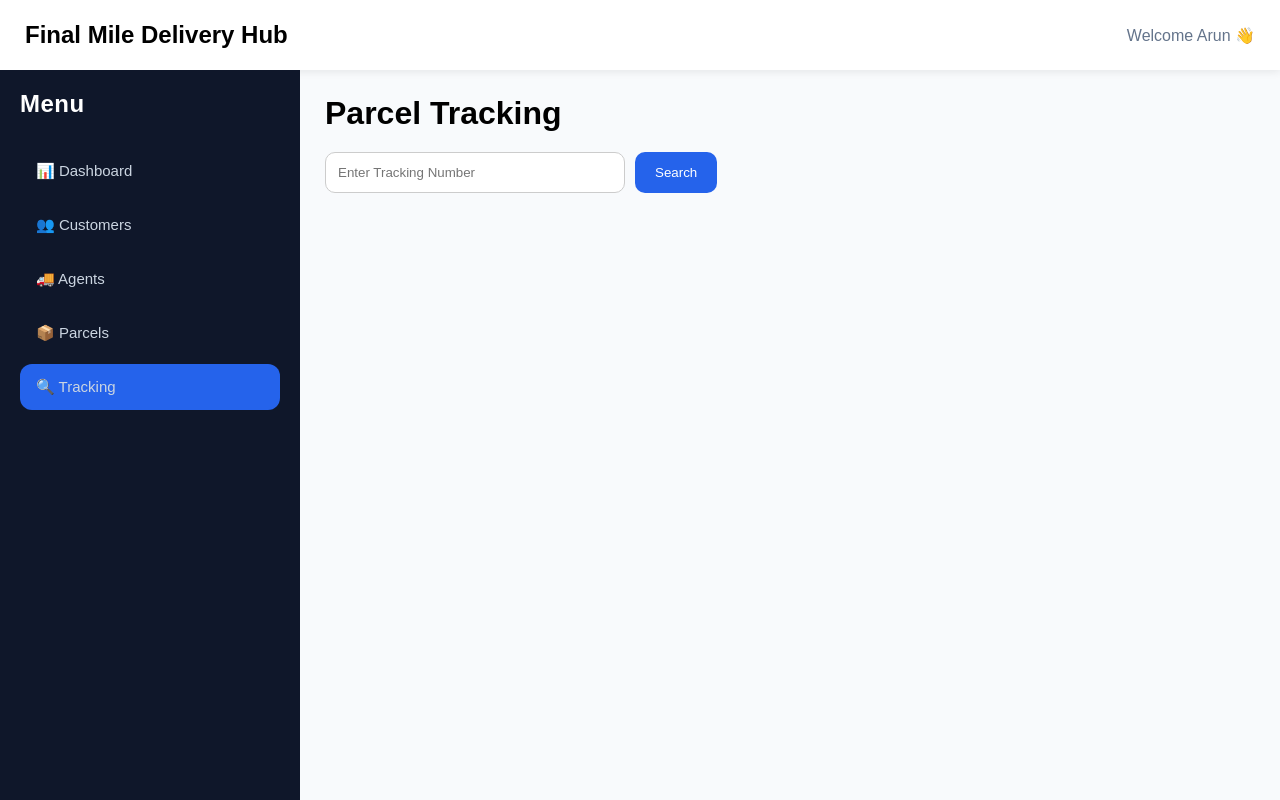
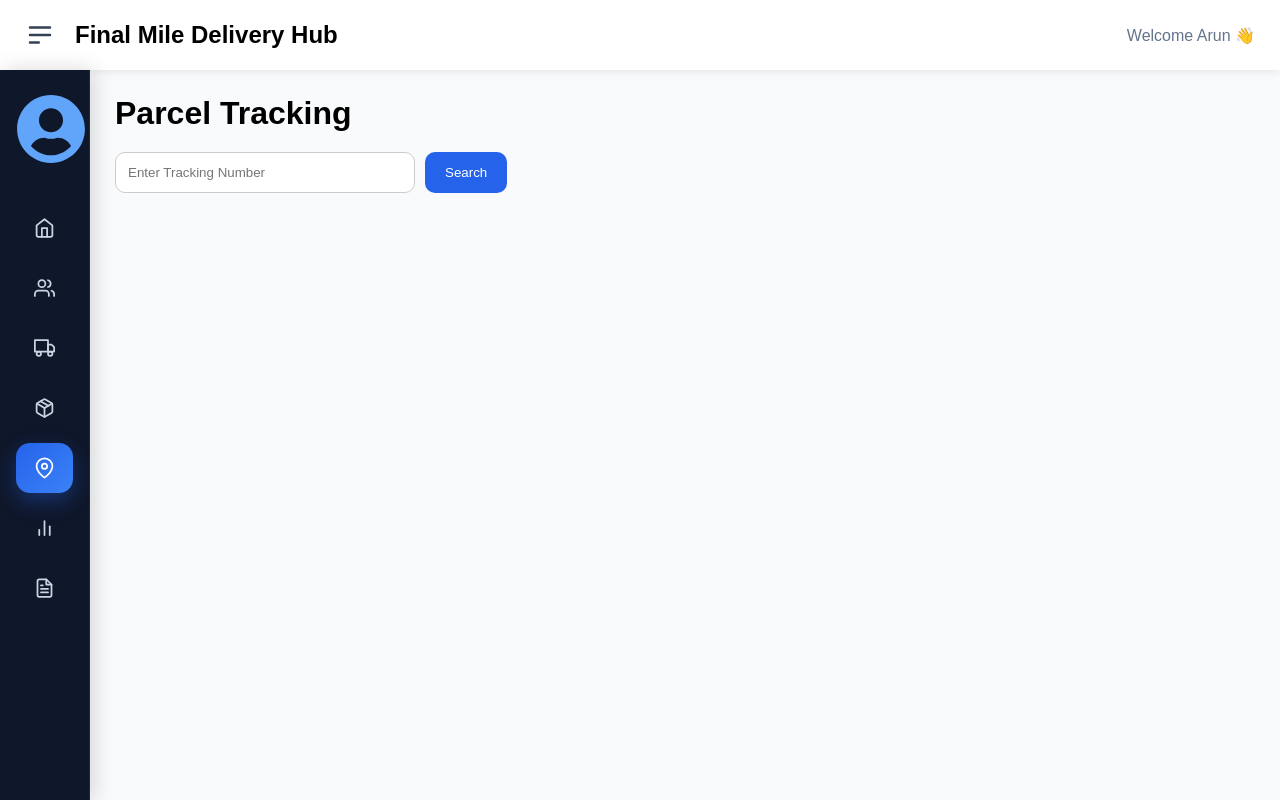
Before and after one commit to arun-mahendran/Inventory-System, a React app in the folder frontend/: page /tracking in a window 1280 px wide. Built offline with nearby package versions, Linux system fonts and the light colour scheme; the HTML template or start-up script is replaced by a standard one.

Commit message:
Sidebar Update

```diff
--- a/frontend/src/App.jsx
+++ b/frontend/src/App.jsx
@@ -3,7 +3,7 @@ import {
     Route,
     Navigate
 } from "react-router-dom";
-
+import { useState } from "react";
 import Login from "./pages/Login";
 import Dashboard from "./pages/Dashboard";
 import Customers from "./pages/Customers";
@@ -17,6 +17,10 @@ import ChangePassword from "./pages/ChangePassword";
 import CreateCustomer from "./pages/CreateCustomer";
 
 function App() {
+
+    const [sidebarOpen, setSidebarOpen] =
+        useState(true);
+
     return (
         <Routes>
 
--- a/frontend/src/components/Navbar.jsx
+++ b/frontend/src/components/Navbar.jsx
@@ -1,11 +1,54 @@
 import "../styles/navbar.css";
 
-function Navbar() {
+import {
+    HiOutlineMenuAlt2
+} from "react-icons/hi";
+
+function Navbar({
+    sidebarOpen,
+    setSidebarOpen
+}) {
+
     return (
+
         <div className="navbar">
 
-            <div className="navbar-title">
-                Final Mile Delivery Hub
+            <div
+                style={{
+                    display: "flex",
+                    alignItems: "center",
+                    gap: "20px"
+                }}
+            >
+
+                <button
+
+                    onClick={() =>
+                        setSidebarOpen(
+                            !sidebarOpen
+                        )
+                    }
+
+                    style={{
+                        border: "none",
+                        background: "transparent",
+                        cursor: "pointer",
+                        display: "flex",
+                        alignItems: "center"
+                    }}
+                >
+
+                    <HiOutlineMenuAlt2
+                        size={30}
+                        color="#334155"
+                    />
+
+                </button>
+
+                <div className="navbar-title">
+                    Final Mile Delivery Hub
+                </div>
+
             </div>
 
             <div className="navbar-user">
@@ -13,7 +56,9 @@ function Navbar() {
             </div>
 
         </div>
+
     );
+
 }
 
 export default Navbar;
--- a/frontend/src/components/PageContainer.jsx
+++ b/frontend/src/components/PageContainer.jsx
@@ -1,21 +1,34 @@
-function PageContainer({ children }) {
+function PageContainer({
+    children,
+    sidebarOpen
+}) {
 
     return (
         <div
             style={{
-                marginLeft: "300px",
+                marginLeft:
+                    sidebarOpen
+                    ? "300px"
+                    : "90px",
+
                 marginTop: "70px",
-                width: "calc(100vw - 300px)",
+
+                width:
+                    sidebarOpen
+                    ? "calc(100vw - 300px)"
+                    : "calc(100vw - 90px)",
+
                 padding: "25px",
                 background: "#f8fafc",
                 height: "calc(100vh - 70px)",
-                overflowY: "auto"
+                overflowY: "auto",
+                transition:
+                    "all 0.35s ease"
             }}
         >
             {children}
         </div>
     );
-
 }
 
 export default PageContainer;
--- a/frontend/src/components/Sidebar.jsx
+++ b/frontend/src/components/Sidebar.jsx
@@ -1,8 +1,24 @@
 import { NavLink } from "react-router-dom";
+
+import {
+    FiHome,
+    FiUsers,
+    FiTruck,
+    FiPackage,
+    FiMapPin,
+    FiBarChart2,
+    //FiMoon,
+    FiSearch,
+    FiFileText
+} from "react-icons/fi";
+
+import {FaUserCircle} from "react-icons/fa";
 
 import "../styles/sidebar.css";
 
-function Sidebar() {
+function Sidebar({
+    sidebarOpen
+}) {
     return (
 
         <div
@@ -11,70 +27,223 @@ function Sidebar() {
                 position: "fixed",
                 left: 0,
                 top: "70px",
-                width: "300px",
+                width:
+                    sidebarOpen
+                    ? "300px"
+                    : "90px",
+
                 height: "calc(100vh - 70px)",
                 overflowY: "auto",
-                zIndex: 1000
+                overflowX: "hidden",
+                zIndex: 1000,
+                transition:
+                    "all 0.35s ease"
             }}
         >
 
-            <h2 className="sidebar-title">
-                Menu
-            </h2>
+            <div
+                style={{
+                    textAlign: "center",
+                    marginBottom: "35px"
+                }}
+            >
+
+                <FaUserCircle
+                    size={70}
+                    color="#60a5fa"
+                />
+
+                {sidebarOpen && (
+
+                    <>
+
+                        <h3
+                            style={{
+                                color: "white",
+                                marginTop: "12px"
+                            }}
+                        >
+                            Arun
+                        </h3>
+
+                        <p
+                            style={{
+                                color: "#94a3b8"
+                            }}
+                        >
+                            Admin
+                        </p>
+
+                    </>
+
+                )}
+
+            </div>
+
+            {sidebarOpen && (
+
+                <div className="sidebar-search">
+
+                    <FiSearch
+                        size={18}
+
+                        color="#94a3b8"
+
+                        style={{
+                            position: "absolute",
+                            left: "15px",
+                            top: "15px"
+                        }}
+                    />
+
+                    <input
+                        type="text"
+                        placeholder="Search..."
+                    />
+
+                </div>
+
+            )}
 
             <NavLink
                 to="/dashboard"
+
                 className={({ isActive }) =>
                     isActive
                         ? "sidebar-link active-link"
                         : "sidebar-link"
                 }
             >
-                📊 Dashboard
+
+                <FiHome size={22} />
+
+                {sidebarOpen && (
+                    <span>
+                        Dashboard
+                    </span>
+                )}
+
             </NavLink>
 
             <NavLink
                 to="/customers"
+
                 className={({ isActive }) =>
                     isActive
                         ? "sidebar-link active-link"
                         : "sidebar-link"
                 }
             >
-                👥 Customers
+
+                <FiUsers size={22} />
+
+                {sidebarOpen && (
+                    <span>
+                        Customers
+                    </span>
+                )}
+
             </NavLink>
 
             <NavLink
                 to="/delivery-agents"
+
                 className={({ isActive }) =>
                     isActive
                         ? "sidebar-link active-link"
                         : "sidebar-link"
                 }
             >
-                🚚 Agents
+
+                <FiTruck size={22} />
+
+                {sidebarOpen && (
+                    <span>
+                        Agents
+                    </span>
+                )}
+
             </NavLink>
 
             <NavLink
                 to="/parcels"
+
                 className={({ isActive }) =>
                     isActive
                         ? "sidebar-link active-link"
                         : "sidebar-link"
                 }
             >
-                📦 Parcels
+
+                <FiPackage size={22} />
+
+                {sidebarOpen && (
+                    <span>
+                        Parcels
+                    </span>
+                )}
+
             </NavLink>
 
             <NavLink
                 to="/tracking"
+
                 className={({ isActive }) =>
                     isActive
                         ? "sidebar-link active-link"
                         : "sidebar-link"
                 }
             >
-                🔍 Tracking
+
+                <FiMapPin size={22} />
+
+                {sidebarOpen && (
+                    <span>
+                        Tracking
+                    </span>
+                )}
+
+            </NavLink>
+
+            <NavLink
+                to="/analytics"
+
+                className={({ isActive }) =>
+                    isActive
+                        ? "sidebar-link active-link"
+                        : "sidebar-link"
+                }
+            >
+
+                <FiBarChart2 size={22} />
+
+                {sidebarOpen && (
+                    <span>
+                        Analytics
+                    </span>
+                )}
+
+            </NavLink>
+
+
+            <NavLink
+                to="/reports"
+
+                className={({ isActive }) =>
+                    isActive
+                        ? "sidebar-link active-link"
+                        : "sidebar-link"
+                }
+            >
+
+                <FiFileText size={22} />
+
+                {sidebarOpen && (
+                    <span>
+                        Reports
+                    </span>
+                )}
+
             </NavLink>
 
         </div>
--- a/frontend/src/pages/Dashboard.jsx
+++ b/frontend/src/pages/Dashboard.jsx
@@ -27,6 +27,9 @@ function Dashboard() {
 
     const [searchPincode, setSearchPincode] =
     useState("");
+
+    const [sidebarOpen, setSidebarOpen] =
+    useState(true);
 
 
     const fetchParcelsByPincode =
@@ -93,16 +96,23 @@ function Dashboard() {
 
    return (
         <>
-            <Navbar />
+            <Navbar
+                sidebarOpen={sidebarOpen}
+                setSidebarOpen={setSidebarOpen}
+            />
 
             <div
                 style={{
                     display: "flex"
                 }}
             >
-                <Sidebar />
+                <Sidebar
+                    sidebarOpen={sidebarOpen}
+                />
 
-                <PageContainer>
+                <PageContainer
+                    sidebarOpen={sidebarOpen}
+                >
 
                     <h1
                         style={{
--- a/frontend/src/styles/sidebar.css
+++ b/frontend/src/styles/sidebar.css
@@ -1,62 +1,120 @@
 .sidebar {
-    width: 260px;
-
     position: fixed;
     top: 70px;
     left: 0;
     bottom: 0;
-
+    display: flex;
+    flex-direction: column;
     background: #0f172a;
     color: white;
-
-    padding: 20px;
+    padding: 24px 16px;
     overflow-y: auto;
+    overflow-x: hidden;
+    transition: all 0.35s ease;
+    border-right:
+        1px solid rgba(255,255,255,0.08);
+    box-shadow:
+        4px 0 20px rgba(0,0,0,0.15);
 }
 
-.sidebar-title {
-    margin-bottom: 30px;
-    font-size: 24px;
-    font-weight: 700;
-    letter-spacing: 0.5px;
+/* Scrollbar */
+.sidebar::-webkit-scrollbar {
+    width: 5px;
 }
 
+.sidebar::-webkit-scrollbar-thumb {
+    background: #334155;
+    border-radius: 10px;
+}
+
+.sidebar::-webkit-scrollbar-track {
+    background: transparent;
+}
+
+/* Links */
 .sidebar a {
     display: flex;
     align-items: center;
+    gap: 18px;
     color: #cbd5e1;
     text-decoration: none;
-    padding: 14px 16px;
-    margin-bottom: 8px;
-    border-radius: 12px;
+    padding: 14px 18px;
+    margin-bottom: 10px;
+    border-radius: 14px;
     font-size: 15px;
     font-weight: 500;
     transition: all 0.25s ease;
 }
 
+/* Hover */
 .sidebar a:hover {
-    background: #2563eb;
+    background:
+        rgba(37,99,235,0.18);
     color: white;
     transform: translateX(4px);
+}
+
+/* Link container */
+.sidebar-link {
+    display: flex;
+    align-items: center;
+    gap: 18px;
+}
+
+/* Active link */
+.active-link {
+    background:
+        linear-gradient(
+            135deg,
+            #2563eb,
+            #3b82f6
+        );
+    color: white !important;
+    font-weight: 600;
     box-shadow:
-        0 4px 12px
+        0 8px 20px
         rgba(37,99,235,0.35);
 }
 
-.sidebar-link {
-    display: block;
-    color: white;
-    text-decoration: none;
-    padding: 14px 16px;
-    margin-bottom: 8px;
-    border-radius: 10px;
-    transition: all 0.2s ease;
+/* Text animation */
+.sidebar-link span {
+    white-space: nowrap;
+    transition: opacity 0.25s ease;
 }
 
-.sidebar-link:hover {
-    background: rgba(255,255,255,0.1);
+/* User profile */
+.sidebar-profile {
+    text-align: center;
+    margin-bottom: 35px;
 }
 
-.active-link {
-    background: #2563eb;
-    font-weight: 600;
+.sidebar-profile h3 {
+    margin-top: 12px;
+    color: white;
+    font-size: 24px;
 }
+
+.sidebar-profile p {
+    color: #94a3b8;
+    font-size: 16px;
+}
+
+/* Search Bar */
+.sidebar-search {
+    position: relative;
+    margin-bottom: 30px;
+}
+
+.sidebar-search input {
+    width: 100%;
+    padding: 14px 14px 14px 45px;
+    border-radius: 30px;
+    border: 1px solid #1e293b;
+    background: #111827;
+    color: white;
+    outline: none;
+}
+
+.sidebar-search input::placeholder {
+    color: #94a3b8;
+}
```
